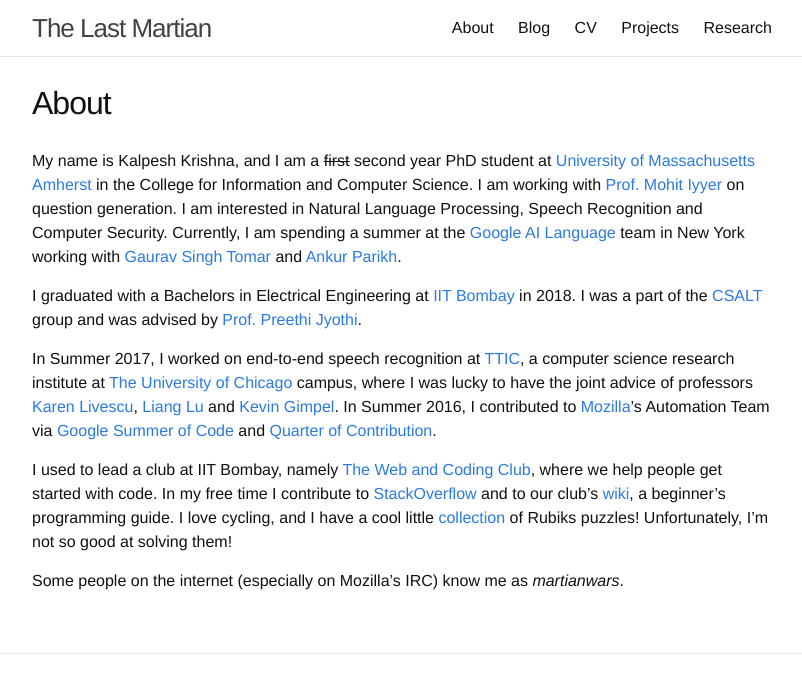
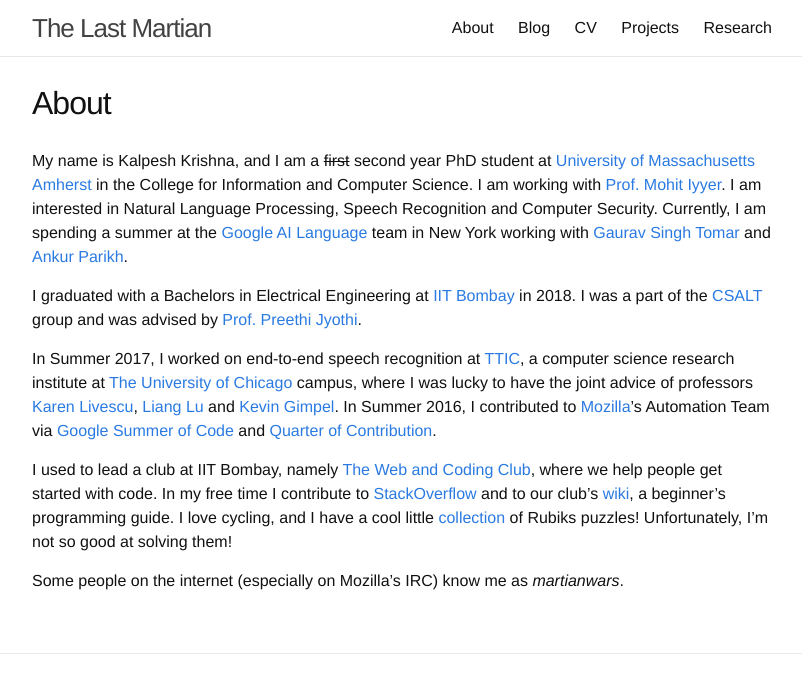
Before and after one commit to martiansideofthemoon/martiansideofthemoon.github.io, a Jekyll site: the page built from _pages/about.md, in a window 1280 px wide, cut to the strip 0-680 px from the top of the page. Shown: the whole strip, without its empty margins (238-1040 px from the left). Built offline with Jekyll 4.4.1, drawn with Linux system fonts in a browser that asks for light colours; comment, search, counter and statistics services are not loaded.

Commit message:
fixing allennlp talk update

```diff
--- a/_pages/about.md
+++ b/_pages/about.md
@@ -4,7 +4,7 @@ title: About
 permalink: /about/
 ---
 
-My name is Kalpesh Krishna, and I am a ~~first~~ second year PhD student at [University of Massachusetts Amherst](http://cs.umass.edu/) in the College for Information and Computer Science. I am working with [Prof. Mohit Iyyer](https://people.cs.umass.edu/~miyyer/) on question generation. I am interested in Natural Language Processing, Speech Recognition and Computer Security. Currently, I am spending a summer at the [Google AI Language](https://ai.google/research/teams/language/) team in New York working with [Gaurav Singh Tomar](https://ai.google/research/people/GauravSinghTomar/) and [Ankur Parikh](https://ai.google/research/people/104995/).
+My name is Kalpesh Krishna, and I am a ~~first~~ second year PhD student at [University of Massachusetts Amherst](http://cs.umass.edu/) in the College for Information and Computer Science. I am working with [Prof. Mohit Iyyer](https://people.cs.umass.edu/~miyyer/). I am interested in Natural Language Processing, Speech Recognition and Computer Security. Currently, I am spending a summer at the [Google AI Language](https://ai.google/research/teams/language/) team in New York working with [Gaurav Singh Tomar](https://ai.google/research/people/GauravSinghTomar/) and [Ankur Parikh](https://ai.google/research/people/104995/).
 
 I graduated with a Bachelors in Electrical Engineering at [IIT Bombay](http://iitb.ac.in) in 2018. I was a part of the [CSALT](https://www.cse.iitb.ac.in/~pjyothi/csalt/) group and was advised by [Prof. Preethi Jyothi](https://www.cse.iitb.ac.in/~pjyothi/).
 
```
